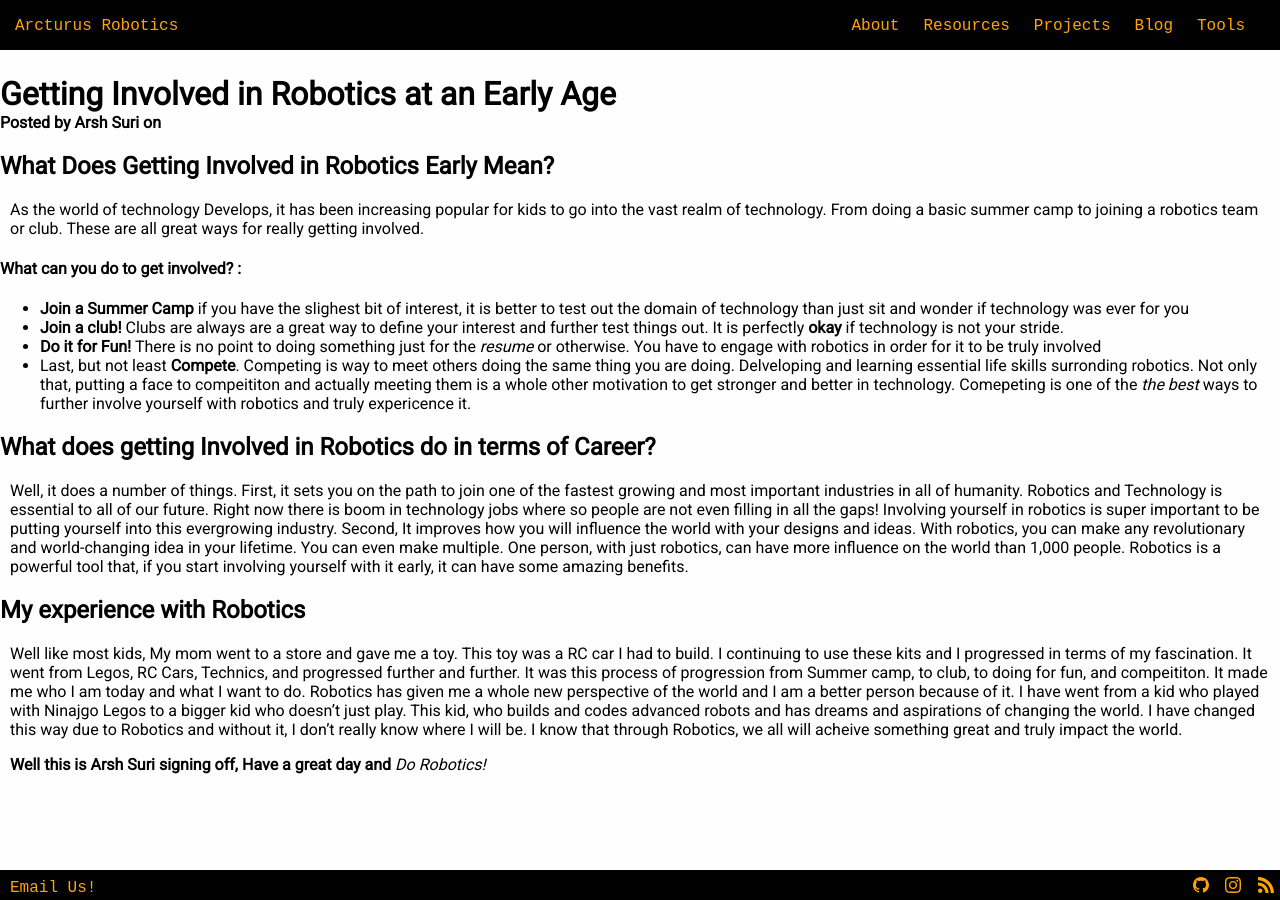
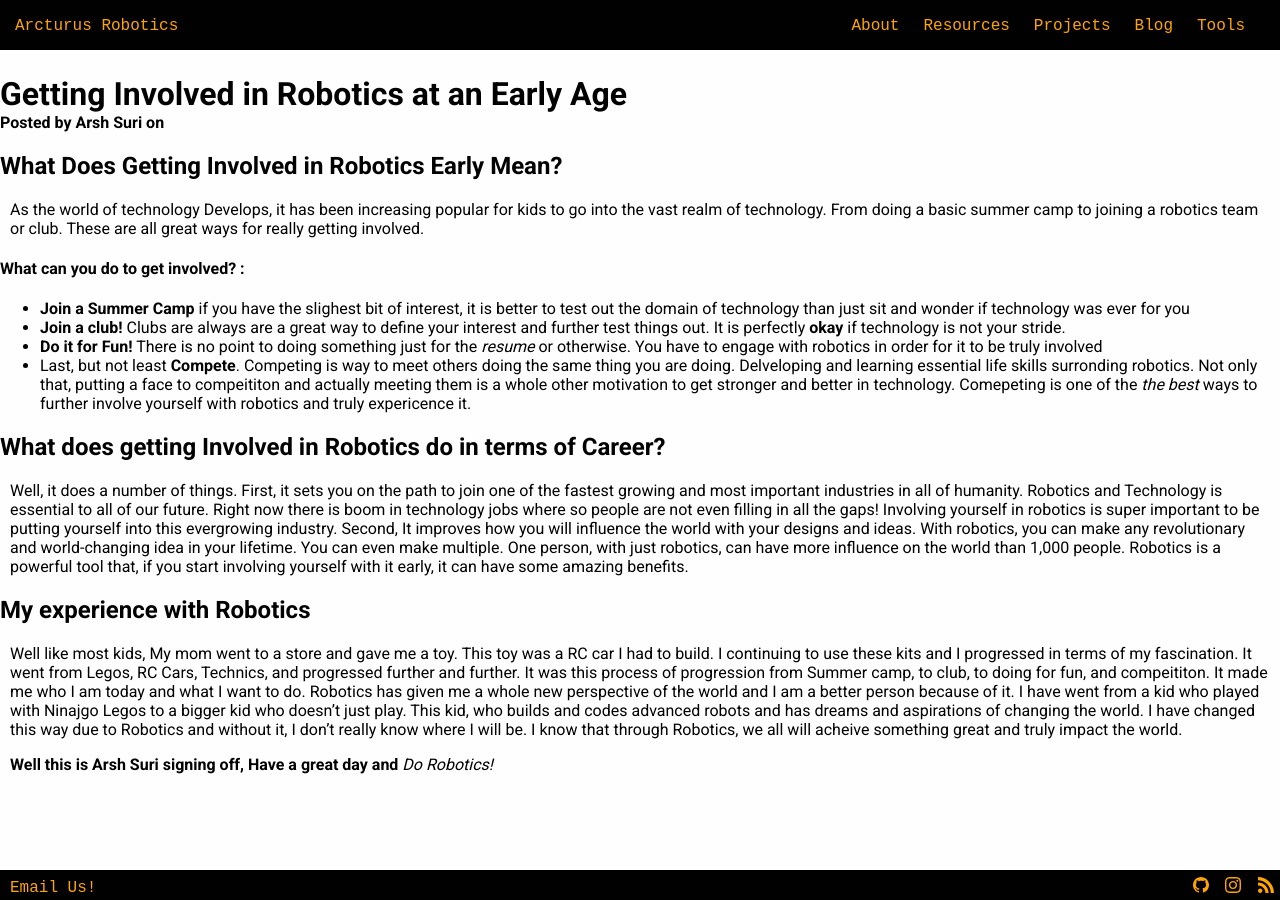
Before and after one commit to arcturus-robotics/arcturusrobotics.com, a Jekyll site: the page built from _posts/2020-3-7-robotics-at-a-early-age.md, in a window 1280 px wide. Built offline with Jekyll 4.4.1, drawn with Linux system fonts in a browser that asks for light colours.

Commit message:
the emboldening

```diff
--- a/_layouts/post.html
+++ b/_layouts/post.html
@@ -5,7 +5,7 @@ layout: default
 <!-- CSS for blog posts only! -->
 
 <style>
-    @import url('https://fonts.googleapis.com/css2?family=Roboto&display=swap');
+    @import url('https://fonts.googleapis.com/css2?family=Roboto:wght@400;700&display=swap');
 
     h1 {
         display: inline-block;
```
